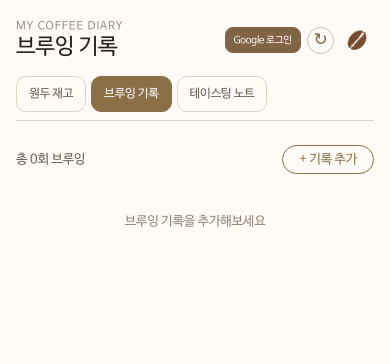
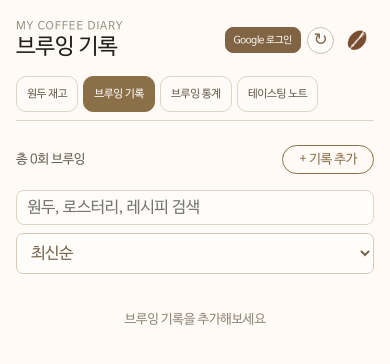
Before and after one commit to tremello/coffee-diary, a React (Vite) app: page / in a window 390 px wide. Both pictures are taken after a click on the button "브루잉 기록". Shown: the top 364 px of the page. Built offline with nearby package versions, Linux system fonts and the light colour scheme.

Commit message:
Add brewing stats and log search

```diff
--- a/coffee_app.tsx
+++ b/coffee_app.tsx
@@ -9,8 +9,8 @@ type BeanStatus = (typeof BEAN_STATUSES)[number];
 const localDate = () => { const now = new Date(); return `${now.getFullYear()}-${String(now.getMonth() + 1).padStart(2, "0")}-${String(now.getDate()).padStart(2, "0")}`; };
 const beanName = (bean: BeanForm) => [bean.origin, bean.farm, bean.variety, bean.process].map(value => value?.trim()).filter(Boolean).join(" ");
 const FONT = "'Nanum Barun Gothic', 'Apple SD Gothic Neo', sans-serif";
-const PAGES = ["Beans", "Brew Log", "Tasting Notes"] as const;
-const PAGE_LABELS = { Beans: "원두 재고", "Brew Log": "브루잉 기록", "Tasting Notes": "테이스팅 노트" };
+const PAGES = ["Beans", "Brew Log", "Brew Stats", "Tasting Notes"] as const;
+const PAGE_LABELS = { Beans: "원두 재고", "Brew Log": "브루잉 기록", "Brew Stats": "브루잉 통계", "Tasting Notes": "테이스팅 노트" };
 
 type Page = (typeof PAGES)[number];
 type StorageSetter<T> = (value: T) => void;
@@ -147,6 +147,7 @@ export default function App() {
       <Header page={page} setPage={setPage} user={user} authLoading={authLoading} />
       {page === "Beans" && <BeansPage beans={beans} setBeans={setBeans} notes={notes} setNotes={setNotes} userId={user?.id ?? null} onBrew={() => { setOpenBrewForm(true); setPage("Brew Log"); }} />}
       {page === "Brew Log" && <BrewLog beans={beans} setBeans={setBeans} brews={brews} setBrews={setBrews} goToNotes={goToNotes} notes={notes} openInitially={openBrewForm} onOpened={() => setOpenBrewForm(false)} />}
+      {page === "Brew Stats" && <BrewStats beans={beans} brews={brews} />}
       {page === "Tasting Notes" && <TastingNotes beans={beans} notes={notes} setNotes={setNotes} brews={brews} linkedBrewId={linkedBrewId} setLinkedBrewId={setLinkedBrewId} />}
     </div>
   );
@@ -382,6 +383,8 @@ function BrewLog({ beans, setBeans, brews, setBrews, goToNotes, notes, openIniti
   const [show, setShow] = useState(openInitially);
   useEffect(() => { if (openInitially) onOpened(); }, [openInitially, onOpened]);
   const [form, setForm] = useState<BrewForm>(emptyBrewForm);
+  const [query, setQuery] = useState("");
+  const [brewSort, setBrewSort] = useState<"latest" | "oldest" | "amount">("latest");
 
   const add = () => {
     if (!form.beanId || !form.amount || !form.date) return;
@@ -404,7 +407,16 @@ function BrewLog({ beans, setBeans, brews, setBrews, goToNotes, notes, openIniti
     setBeans(beans.map(b => b.id === brew.beanId ? { ...b, remaining: Math.round((b.remaining + brew.amount) * 10) / 10 } : b));
   };
 
-  const sorted = sortByDateDesc(brews);
+  const normalizedQuery = query.trim().toLowerCase();
+  const filteredBrews = brews.filter(brew => {
+    if (!normalizedQuery) return true;
+    const bean = beans.find(b => b.id === brew.beanId);
+    return [bean?.name, bean?.roastery, brew.recipe, brew.date].filter(Boolean).join(" ").toLowerCase().includes(normalizedQuery);
+  });
+  const sorted = [...filteredBrews].sort((a, b) => {
+    if (brewSort === "amount") return b.amount - a.amount || b.date.localeCompare(a.date);
+    return brewSort === "latest" ? b.date.localeCompare(a.date) || b.id - a.id : a.date.localeCompare(b.date) || a.id - b.id;
+  });
   const activeBeans = beans.filter(b => !b.deleted && b.remaining > 0);
 
   return (
@@ -436,7 +448,12 @@ function BrewLog({ beans, setBeans, brews, setBrews, goToNotes, notes, openIniti
         </FormCard>
       )}
 
-      {sorted.length === 0 ? <Empty text="브루잉 기록을 추가해보세요" /> : sorted.map(brew => {
+      <div className="brew-log-tools">
+        <label className="brew-search"><span className="sr-only">브루잉 기록 검색</span><input value={query} onChange={event => setQuery(event.target.value)} placeholder="원두, 로스터리, 레시피 검색" /></label>
+        <select aria-label="브루잉 기록 정렬" value={brewSort} onChange={event => setBrewSort(event.target.value as "latest" | "oldest" | "amount")}><option value="latest">최신순</option><option value="oldest">오래된 순</option><option value="amount">사용량 많은 순</option></select>
+      </div>
+
+      {sorted.length === 0 ? <Empty text={brews.length === 0 ? "브루잉 기록을 추가해보세요" : "검색 결과가 없어요"} /> : sorted.map(brew => {
         const bean = beans.find(b => b.id === brew.beanId);
         const hasNote = notes.some(n => n.brewId === brew.id);
         return (
@@ -462,6 +479,27 @@ function BrewLog({ beans, setBeans, brews, setBrews, goToNotes, notes, openIniti
       })}
     </div>
   );
+}
+
+function BrewStats({ beans, brews }: { beans: Bean[]; brews: Brew[] }) {
+  const [period, setPeriod] = useState<"all" | "7" | "30" | "90">("30");
+  const days = period === "all" ? null : Number(period);
+  const cutoff = days === null ? null : Date.parse(localDate()) - (days - 1) * 86_400_000;
+  const filtered = brews.filter(brew => cutoff === null || Date.parse(brew.date) >= cutoff);
+  const totalAmount = filtered.reduce((sum, brew) => sum + brew.amount, 0);
+  const totalWater = filtered.reduce((sum, brew) => sum + (brew.waterAmount ?? 0), 0);
+  const withWater = filtered.filter(brew => brew.waterAmount && brew.waterAmount > 0);
+  const averageRatio = withWater.length ? totalWater / withWater.reduce((sum, brew) => sum + brew.amount, 0) : null;
+  const beanUsage = [...new Set(filtered.map(brew => brew.beanId))].map(beanId => {
+    const bean = beans.find(item => item.id === beanId);
+    return { name: bean?.name || "삭제된 원두", amount: filtered.filter(brew => brew.beanId === beanId).reduce((sum, brew) => sum + brew.amount, 0) };
+  }).sort((a, b) => b.amount - a.amount);
+  return <div className="brew-stats">
+    <div className="stats-header"><div><p className="eyebrow">BREWING INSIGHTS</p><h2>브루잉 통계</h2><p>기간을 골라 내 기록을 가볍게 돌아봐요.</p></div><select aria-label="통계 기간" value={period} onChange={event => setPeriod(event.target.value as "all" | "7" | "30" | "90")}><option value="7">최근 7일</option><option value="30">최근 30일</option><option value="90">최근 90일</option><option value="all">전체 기간</option></select></div>
+    <div className="stats-cards"><div><span>브루잉 횟수</span><strong>{filtered.length}<small>회</small></strong></div><div><span>사용한 원두</span><strong>{beanUsage.length}<small>종</small></strong></div><div><span>사용량</span><strong>{fmt(Math.round(totalAmount * 10) / 10)}<small>g</small></strong></div></div>
+    <section className="stats-section"><h3>원두별 사용량</h3>{beanUsage.length === 0 ? <p className="stats-empty">선택한 기간에 브루잉 기록이 없어요.</p> : <div className="usage-list">{beanUsage.map(item => <div className="usage-row" key={item.name}><span>{item.name}</span><b>{fmt(Math.round(item.amount * 10) / 10)}g</b></div>)}</div>}</section>
+    <section className="stats-section"><h3>물 비율</h3><p className="ratio-summary">{averageRatio === null ? "물 투입량이 기록된 브루잉이 아직 없어요." : `평균 1:${averageRatio.toFixed(1)} · 물 투입량 ${fmt(Math.round(totalWater * 10) / 10)}g`}</p></section>
+  </div>;
 }
 
 function TastingNotes({ beans, notes, setNotes, brews, linkedBrewId, setLinkedBrewId }: {
--- a/src/style.css
+++ b/src/style.css
@@ -127,6 +127,26 @@ button:focus-visible, input:focus-visible, textarea:focus-visible { outline: 2px
 .inventory-filters button[aria-pressed="true"] { background: #e9dfd0; color: #59432c; font-weight: 600; }
 .inventory-toolbar-meta { display: flex; align-items: center; gap: 8px; }
 .inventory-sort { border: 1px solid #d9cbb9; border-radius: 7px; background: #fffdf9; color: #75634d; padding: 7px 9px; font: inherit; }
+.brew-log-tools { display: flex; align-items: center; gap: 8px; margin: 0 0 14px; }
+.brew-search { flex: 1; }
+.brew-search input { width: 100%; box-sizing: border-box; }
+.brew-log-tools select, .stats-header select { border: 1px solid #d9cbb9; border-radius: 7px; background: #fffdf9; color: #75634d; padding: 9px 10px; font: inherit; }
+.brew-stats { padding-top: 10px; }
+.stats-header { display: flex; align-items: flex-end; justify-content: space-between; gap: 16px; margin: 14px 0 24px; }
+.stats-header h2 { font-size: 30px; letter-spacing: -1px; margin: 0 0 9px; font-weight: 600; }
+.stats-header p:last-child { color: #827363; font-size: 13px; margin: 0; }
+.stats-cards { display: grid; grid-template-columns: repeat(3, minmax(0, 1fr)); gap: 10px; margin-bottom: 24px; }
+.stats-cards > div { padding: 18px; background: #f0e9df; border-radius: 12px; }
+.stats-cards span { display: block; color: #756653; font-size: 12px; margin-bottom: 8px; }
+.stats-cards strong { font-size: 25px; font-weight: 700; font-variant-numeric: tabular-nums; }
+.stats-cards small { margin-left: 4px; font-size: 12px; font-weight: 400; }
+.stats-section { padding: 20px; border: 1px solid #e3d9cc; border-radius: 12px; background: #fffdf9; margin-bottom: 12px; }
+.stats-section h3 { margin: 0 0 14px; font-size: 15px; font-weight: 600; }
+.usage-list { display: grid; gap: 10px; }
+.usage-row { display: flex; justify-content: space-between; gap: 12px; color: #75634d; font-size: 12px; }
+.usage-row b { color: #59432c; font-variant-numeric: tabular-nums; }
+.stats-empty, .ratio-summary { margin: 0; color: #8b7a64; font-size: 12px; }
+.sr-only { position: absolute; width: 1px; height: 1px; padding: 0; margin: -1px; overflow: hidden; clip: rect(0, 0, 0, 0); white-space: nowrap; border: 0; }
 .bean-list { display: grid; gap: 16px; }
 .inventory-card { display: grid; grid-template-columns: minmax(0, 1fr) 210px; background: #fffdf9; border: 1px solid #e3d9cc; border-radius: 14px; overflow: hidden; }
 .inventory-card { box-shadow: 0 4px 16px rgba(92, 68, 42, 0.045); transition: border-color .2s ease, box-shadow .2s ease, transform .2s ease; }
@@ -177,7 +197,7 @@ button:focus-visible, input:focus-visible, textarea:focus-visible { outline: 2px
   .google-button { padding: 6px 8px; font-size: 10px; }
   .refresh-button { width: 27px; height: 27px; font-size: 17px; }
   .page-tabs { gap: 5px; }
-  .page-tab { min-height: 36px; padding: 7px 12px !important; font-size: 12px !important; }
+  .page-tab { min-height: 36px; padding: 7px 10px !important; font-size: 11px !important; }
   .intro-actions { align-items: stretch; flex-direction: column; gap: 5px; }
   .intro-actions button { padding: 8px 10px; font-size: 11px; }
   .inventory-intro h2 { font-size: 25px; }
@@ -191,6 +211,15 @@ button:focus-visible, input:focus-visible, textarea:focus-visible { outline: 2px
   .summary-status-breakdown { width: 100%; font-size: 8px; gap: 5px; }
   .inventory-toolbar-meta { gap: 4px; font-size: 10px; }
   .inventory-sort { max-width: 145px; padding: 6px 5px; font-size: 10px; }
+  .brew-log-tools { align-items: stretch; flex-direction: column; }
+  .brew-log-tools select { width: 100%; }
+  .stats-header { align-items: stretch; flex-direction: column; }
+  .stats-header h2 { font-size: 25px; }
+  .stats-header select { width: 100%; }
+  .stats-cards { gap: 6px; }
+  .stats-cards > div { padding: 13px 10px; }
+  .stats-cards span { font-size: 10px; }
+  .stats-cards strong { font-size: 20px; }
   .inventory-card { grid-template-columns: minmax(0, 1fr) 116px; }
   .bean-info { padding: 20px 16px; }
   .bean-info h3 { font-size: 18px; }
```
